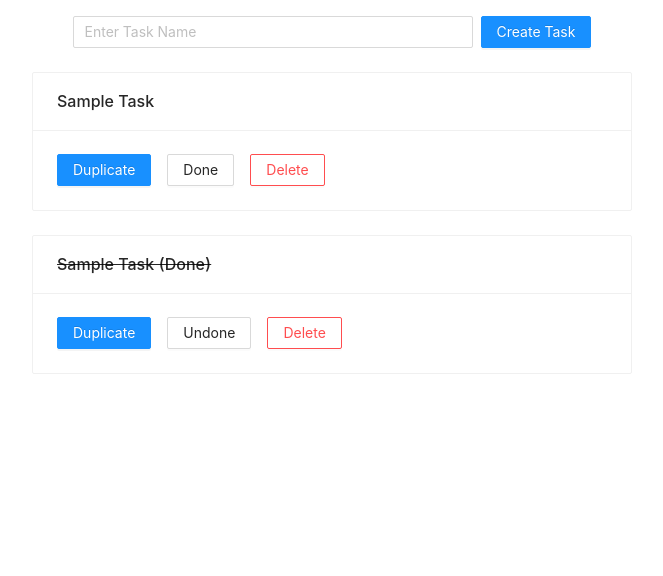
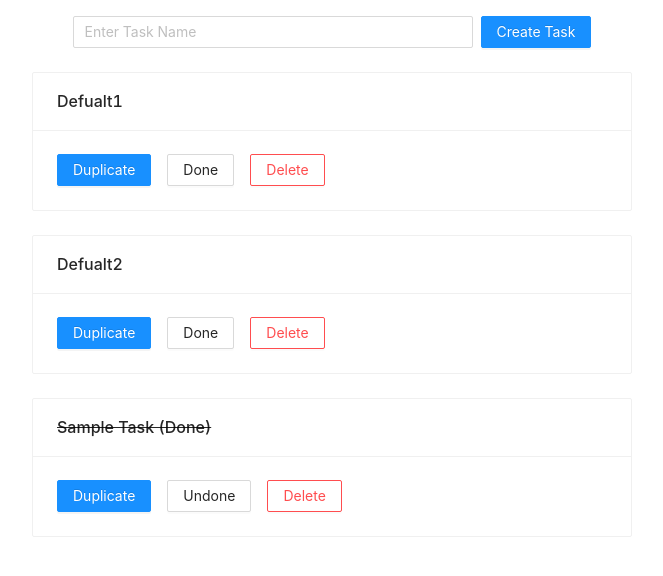
Before and after one commit to 13minki/REACT-FRONT-END-TEST-BEGINNER, a React (Create React App) app: page / in a window 1280 px wide. Shown: the top 576 px of the page, without its empty margins (308-971 px from the left). Built offline with nearby package versions, Linux system fonts and the light colour scheme.

Commit message:
Add new Todolist
added

```diff
--- a/package.json
+++ b/package.json
@@ -7,6 +7,7 @@
     "@testing-library/react": "^11.1.0",
     "@testing-library/user-event": "^12.1.10",
     "antd": "^4.10.0",
+    "create-react-app": "^4.0.1",
     "react": "^17.0.1",
     "react-dom": "^17.0.1",
     "react-scripts": "4.0.1",
--- a/src/App.js
+++ b/src/App.js
@@ -1,5 +1,6 @@
 import { Button, Card, Input, Space } from "antd";
 import styled from "styled-components";
+import React , { useState , useEffect } from 'react';
 
 const Container = styled.div`
   display: flex;
@@ -11,22 +12,79 @@ const Container = styled.div`
   padding: 16px 24px;
 `;
 
+
 function App() {
+
+  const [todoList,setTodoList] = useState([
+      {
+         title: "Defualt1",
+         isDone: false
+      },
+      {
+         title: "Defualt2",
+         isDone: true
+      }
+    ]);
+  const [item,setItem]= useState('');
+
+  const addNewItem = () => {
+      //console.log(item);
+      const newItem = [
+        {
+           title: item,
+           isDone: false
+         }
+      ];
+      //console.log(newItem);
+      const newItemList = [
+        ...todoList,
+        ...newItem
+      ];
+      setTodoList(newItemList);
+      console.log(newItemList);
+      console.log(todoList);
+  }
+
+  const CheckIsDone = (props) => {
+    console.log(props);
+    const isDone = props.isDone;
+    if(isDone) {
+      <h1>me true</h1>
+    } else {
+        <h1>me false</h1>
+    }
+  }
+
+  useEffect (() => {
+    console.log("effect");
+    }, [])
+
+  const MyMinki = () => {
+    console.log("my Minki");
+  }
+
   return (
     <Container>
       <Space>
-        <Input style={{ width: 400 }} placeholder="Enter Task Name" />
-        <Button type="primary">Create Task</Button>
+        <Input type="text" style={{ width: 400 }} placeholder="Enter Task Name" onChange={event => setItem(event.target.value)} />
+        <Button type="primary" onClick={ () => addNewItem() }>Create Task</Button>
       </Space>
-      <Space direction="vertical" style={{ marginTop: 24 }}>
-        <Card title="Sample Task" style={{ width: 600 }}>
-          <Button style={{ marginRight: "16px" }} type="primary">
-            Duplicate
-          </Button>
-          <Button style={{ marginRight: "16px" }}>Done</Button>
-          <Button danger>Delete</Button>
-        </Card>
-      </Space>
+
+      <div className="tasks">
+        {todoList.map((item, index) => (
+            <div>
+              <Space direction="vertical" style={{ marginTop: 24 }}>
+                <Card title={item.title} style={{ width: 600 }}>
+                  <Button style={{ marginRight: "16px" }} type="primary">Duplicate</Button>
+                  <Button style={{ marginRight: "16px" }} >Done</Button>
+                  <Button danger>Delete</Button>
+                </Card>
+              </Space>
+
+            </div>
+        ))}
+      </div>
+
       <Space direction="vertical" style={{ marginTop: 24 }}>
         <Card
           title="Sample Task (Done)"
@@ -39,8 +97,12 @@ function App() {
           <Button danger>Delete</Button>
         </Card>
       </Space>
+
+
     </Container>
   );
+
+
 }
 
 export default App;
```
Also changed, not shown: 2 other files (tests, documents, lock files or other folders).
